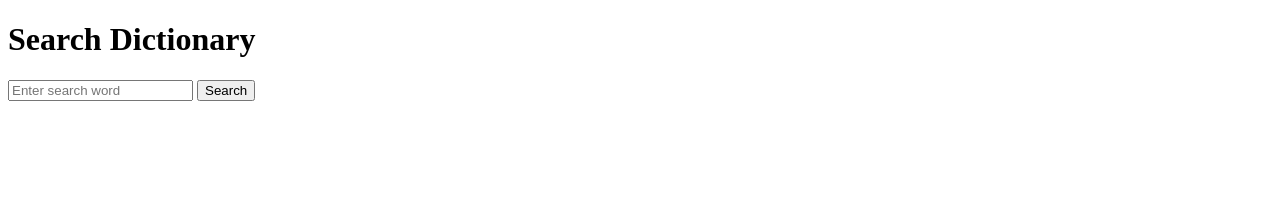
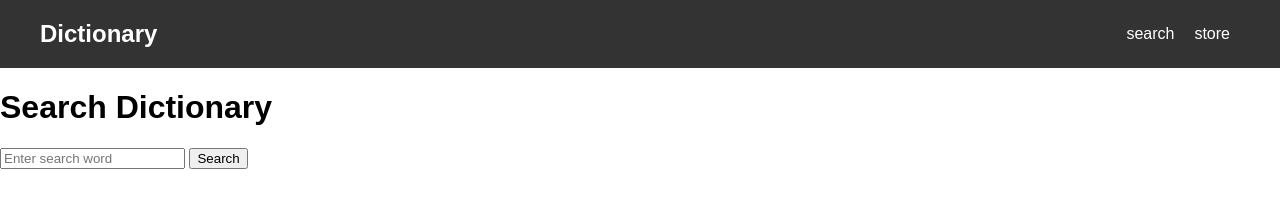
Before and after one commit to dikwon79/RESTful-Service, a plain HTML site: page server1/search.html in a window 1280 px wide. Drawn offline with Linux system fonts and the light colour scheme; files whose address does not match are found by name.

Commit message:
header added

```diff
--- /dev/null
+++ b/server1/css/style.css
@@ -0,0 +1,43 @@
+body {
+    margin: 0;
+    padding: 0;
+    font-family: Arial, sans-serif;
+}
+header {
+    background-color: #333;
+    color: #fff;
+    padding: 20px 0;
+    text-align: center;
+}
+.container {
+    max-width: 1200px;
+    margin: 0 auto;
+    display: flex;
+    justify-content: space-between;
+    align-items: center;
+    padding: 0 20px;
+}
+.logo {
+    font-size: 24px;
+    font-weight: bold;
+    text-decoration: none;
+    color: #fff;
+}
+nav ul {
+    list-style-type: none;
+    margin: 0;
+    padding: 0;
+    display: flex;
+}
+nav ul li {
+    margin: 0 10px;
+}
+nav ul li a {
+    text-decoration: none;
+    color: #fff;
+    font-size: 16px;
+    transition: color 0.3s ease;
+}
+nav ul li a:hover {
+    color: #ff6600;
+}
--- a/server1/search.html
+++ b/server1/search.html
@@ -4,8 +4,20 @@
     <meta charset="UTF-8">
     <meta name="viewport" content="width=device-width, initial-scale=1.0">
     <title>Dictionary Search</title>
+    <link rel="stylesheet" href="css/style.css">
 </head>
 <body>
+    <header>
+        <div class="container">
+            <a href="#" class="logo">Dictionary</a>
+            <nav>
+                <ul>
+                    <li><a href="search.html">search</a></li>
+                    <li><a href="store.html">store</a></li>
+                </ul>
+            </nav>
+        </div>
+    </header>
     <h1>Search Dictionary</h1>
     <input type="text" placeholder="Enter search word">
     <button onclick="search()">Search</button>
```
Also changed, not shown: server1/store.html (+12 -0 lines).
